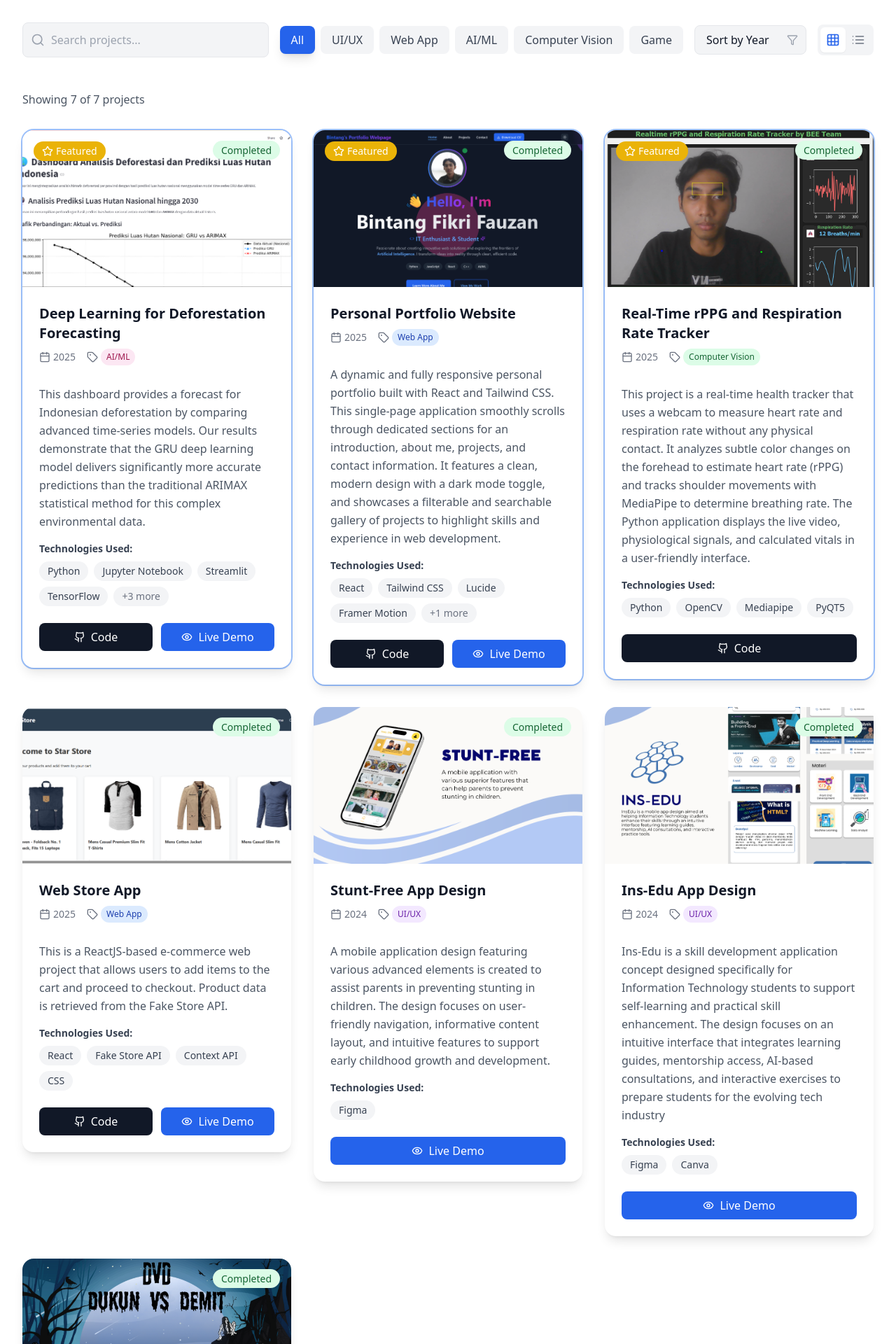
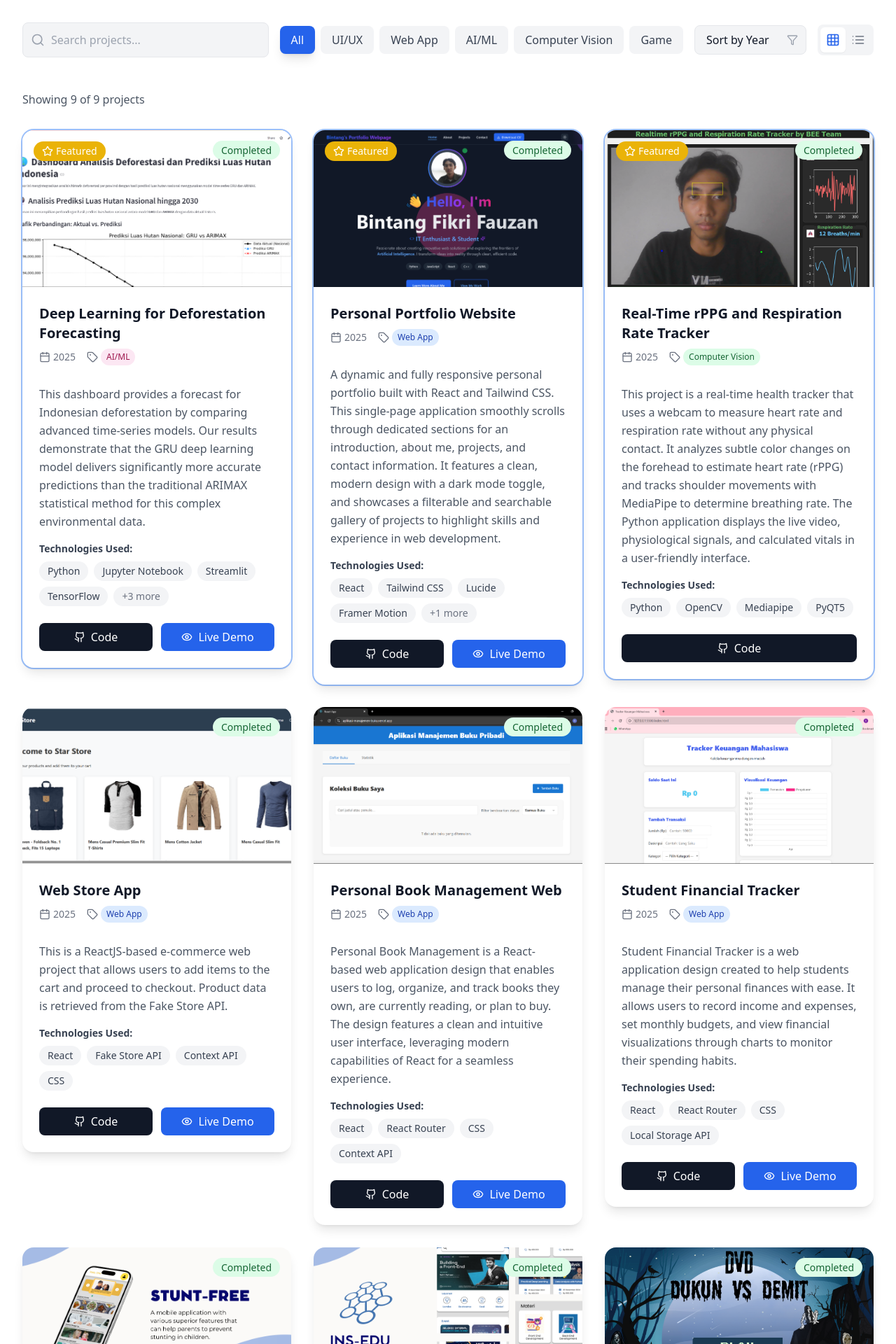
Before and after one commit to bintangfikrif/Personal-Portofolio, a React (Create React App) app: page / in a window 1280 px wide. Shown: the part 3060-4980 px from the top of the page at 70% size. Built offline with nearby package versions, Linux system fonts and the light colour scheme.

Commit message:
feat: add new projects

```diff
--- a/src/data/projects.js
+++ b/src/data/projects.js
@@ -85,6 +85,32 @@ export const projects = [
     featured: false,
     status: "Completed",
     year: "2024"
+  },
+  {
+    id: 8,
+    title: "Personal Book Management Web",
+    description: "Personal Book Management is a React-based web application design that enables users to log, organize, and track books they own, are currently reading, or plan to buy. The design features a clean and intuitive user interface, leveraging modern capabilities of React for a seamless experience.",
+    image: "project8.png",
+    technologies: ["React", "React Router", "CSS", "Context API"],
+    category: "Web App",
+    githubUrl: "https://github.com/bintangfikrif/pemrograman_web_itera_122140008/tree/main/Bintangfikrifauzan_122140008_pertemuan3",
+    liveUrl: "https://aplikasi-manajemen-buku.vercel.app/",
+    featured: false,
+    status: "Completed",
+    year: "2025"
+  },
+  {
+    id: 9,
+    title: "Student Financial Tracker",
+    description: "Student Financial Tracker is a web application design created to help students manage their personal finances with ease. It allows users to record income and expenses, set monthly budgets, and view financial visualizations through charts to monitor their spending habits.",
+    image: "project9.png",
+    technologies: ["React", "React Router", "CSS", "Local Storage API"],
+    category: "Web App",
+    githubUrl: "https://github.com/bintangfikrif/pemrograman_web_itera_122140008/tree/main/Bintangfikrifauzan_122140008_pertemuan2/tugas",
+    liveUrl: "https://tracker-keuangan.vercel.app/",
+    featured: false,
+    status: "Completed",
+    year: "2025"
   }
 ];
 
```
Also changed, not shown: public/project8.png (added), public/project9.png (added).
